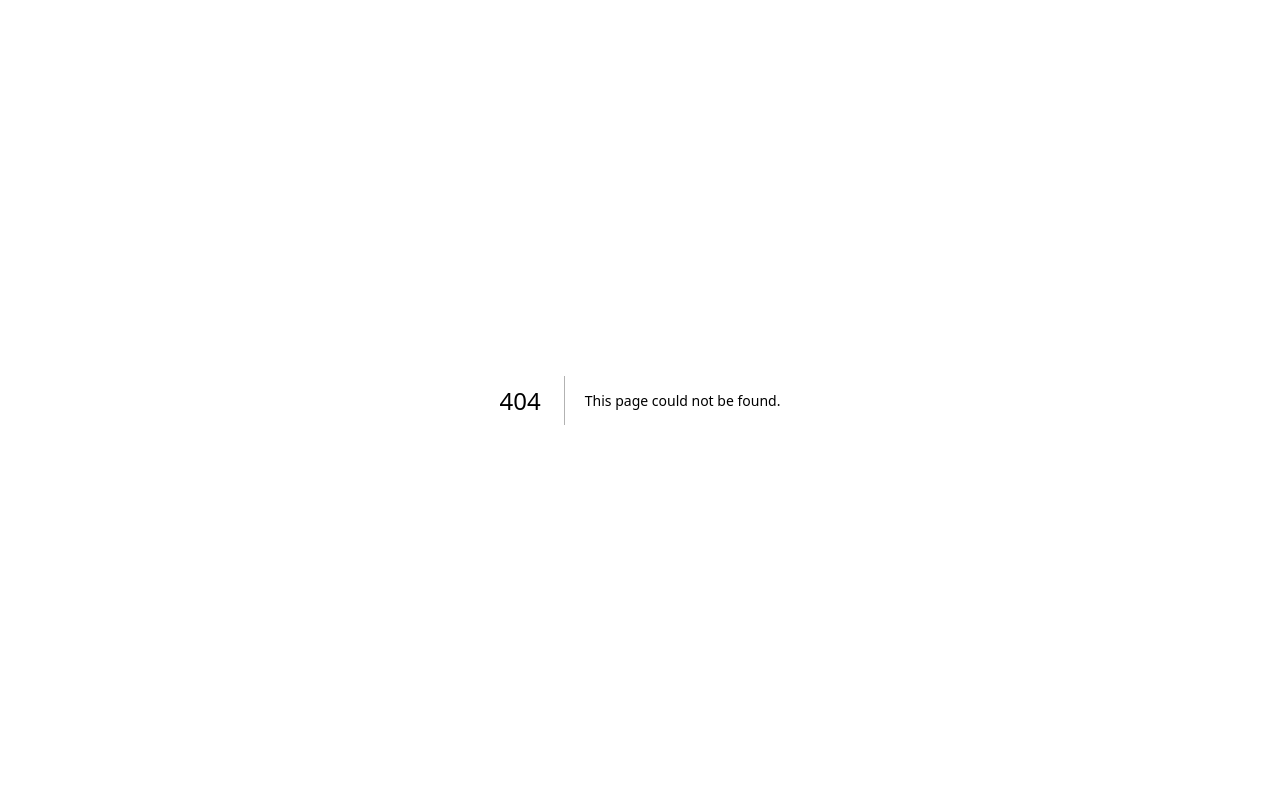
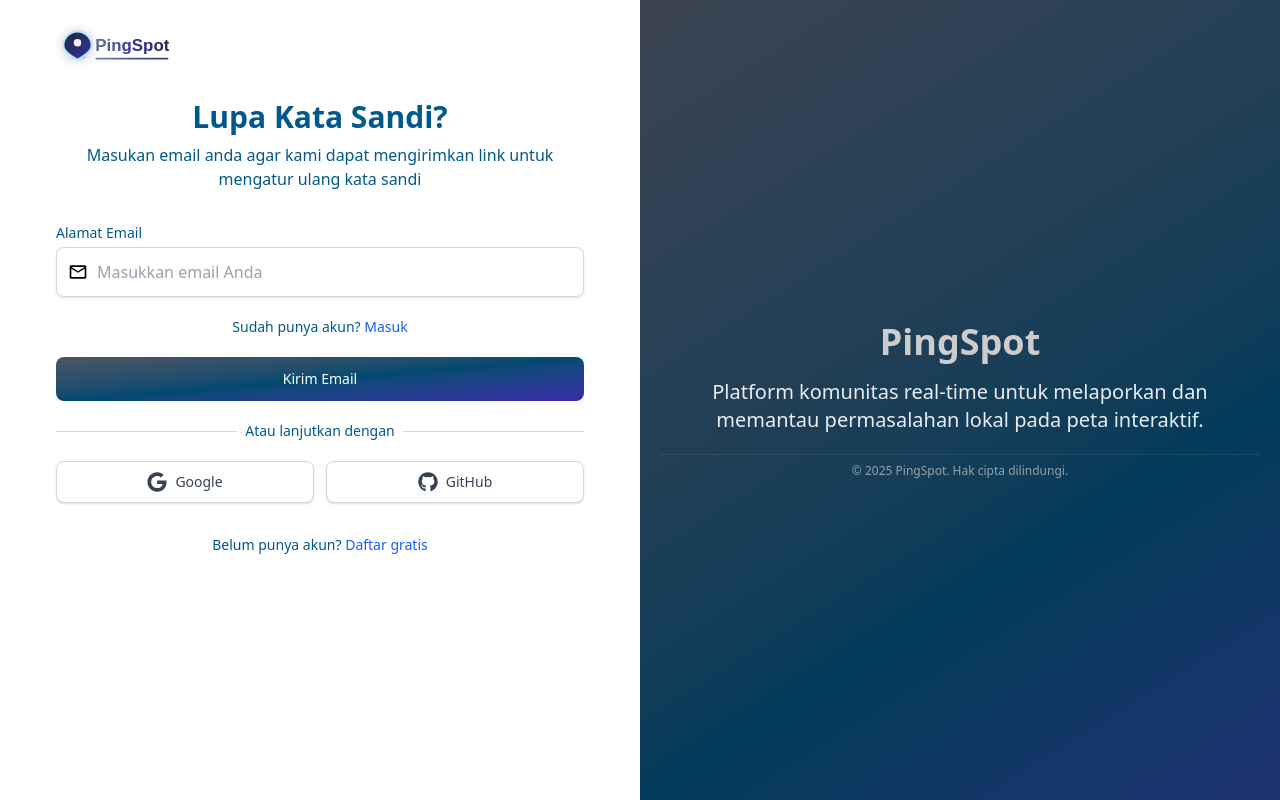
Before and after one commit to AndreanDjabbar/PingSpot, a Next.js app in the folder client/: page /auth/forgot-password in a window 1280 px wide. Before the commit this address had no page. Built offline with nearby package versions, Linux system fonts and the light colour scheme; no server answers.

Commit message:
Add: create forgot password page for input email

```diff
--- /dev/null
+++ b/client/src/app/auth/forgot-password/page.tsx
@@ -0,0 +1,148 @@
+'use client';
+/* eslint-disable react/no-unescaped-entities */
+import AuthLayout from "@/layouts/AuthLayout";
+import { MdMailOutline } from "react-icons/md";
+import { FaGoogle, FaGithub } from "react-icons/fa";
+import InputField from "@/components/form/InputField";
+import { useForm } from "react-hook-form";
+import { IForgotPasswordFormEmailType } from "../types";
+import { zodResolver } from "@hookform/resolvers/zod";
+import ButtonSubmit from "@/components/form/ButtonSubmit";
+import ErrorSection from "@/components/UI/ErrorSection";
+import SuccessSection from "@/components/UI/SuccessSection";
+import {  getDataResponseMessage } from "@/utils/getDataResponse";
+import { getErrorResponseDetails, getErrorResponseMessage } from "@/utils/gerErrorResponse";
+import { useEffect, useRef } from "react";
+import { useToast } from "@/hooks/useToast";
+import { useEmailVerification } from "@/hooks/auth/useForgotPassword";
+import { useRouter } from "next/navigation";
+import { ForgotPasswordEmailVerificationSchema } from "../Schema";
+
+const ForgotPasswordPage = () => {
+    const {
+        register,
+        handleSubmit,
+        formState: { errors }
+    } = useForm<IForgotPasswordFormEmailType>({
+        resolver: zodResolver(ForgotPasswordEmailVerificationSchema)
+    });
+    const { toastSuccess, toastError } = useToast();
+
+    const { mutate, isPending, isError, isSuccess, error, data } = useEmailVerification();
+    const router = useRouter();
+    const errorRef = useRef<string | null>(null);
+
+    useEffect(() => {
+        if (isError && error) {
+            const currentError = getErrorResponseMessage(error);
+            if (errorRef.current !== currentError) {
+                toastError(currentError);
+                errorRef.current = currentError;
+            }
+        }
+        if (isSuccess && data) {
+            toastSuccess(getDataResponseMessage(data));
+            setTimeout(() => {
+                router.push("/auth/login");
+            }, 2000);
+        }
+        if (!isError) {
+            errorRef.current = null;
+        }
+    }, [isError, isSuccess, error, data, toastError, toastSuccess, router]);
+
+    const onSubmit = (data: IForgotPasswordFormEmailType) => {
+        mutate({ ...data });
+    };
+    return (
+        <AuthLayout>
+            <div className="space-y-8">
+                <div className="text-center space-y-2">
+                    <h1 className="text-3xl font-bold text-sky-800">Lupa Kata Sandi?</h1>
+                    <p className="text-sky-800">Masukan email anda agar kami dapat mengirimkan link untuk mengatur ulang kata sandi</p>
+                </div>
+
+                {isSuccess && (
+                    <SuccessSection message={getDataResponseMessage(data)}/>
+                )}
+
+                {isError && (
+                    <ErrorSection
+                    message={getErrorResponseMessage(error)}
+                    errors={getErrorResponseDetails(error)}/>
+                )}
+
+                {!isSuccess && (
+                    <>
+                        <form className="space-y-5" onSubmit={handleSubmit(onSubmit)}>
+                            <div>
+                                <InputField
+                                    id="email"
+                                    name="email"
+                                    type="email"
+                                    register={register("email")}
+                                    className="w-full"
+                                    withLabel={true}
+                                    labelTitle="Alamat Email"
+                                    icon={<MdMailOutline size={20} />}
+                                    placeHolder="Masukkan email Anda"
+                                />
+                                <div className="text-red-500 text-sm font-semibold">{errors.email?.message as string}</div>
+                            </div>
+
+                            <p className="text-center text-sm text-sky-800">
+                                Sudah punya akun?{' '}
+                                <a href="/auth/login" className="font-medium text-blue-600 hover:text-blue-500 transition-colors duration-200">
+                                    Masuk
+                                </a>
+                            </p>
+
+                            <ButtonSubmit
+                                className="group relative w-full flex items-center justify-center py-3 px-4 text-sm font-medium rounded-lg text-white bg-pingspot-gradient-hoverable focus:outline-none focus:ring-2 focus:ring-offset-2 focus:ring-sky-800 transition-colors duration-300"
+                                title="Kirim Email"
+                                progressTitle="Mengirim..."
+                                isProgressing={isPending}
+                            />
+
+                            <div className="relative">
+                                <div className="absolute inset-0 flex items-center">
+                                    <div className="w-full border-t border-gray-300" />
+                                </div>
+                                <div className="relative flex justify-center text-sm">
+                                    <span className="px-2 bg-white text-sky-800">Atau lanjutkan dengan</span>
+                                </div>
+                            </div>
+
+                            <div className="grid grid-cols-2 gap-3">
+                                <button
+                                    type="button"
+                                    className="w-full inline-flex justify-center py-2.5 px-4 border border-gray-300 rounded-lg shadow-sm bg-white text-sm font-medium text-gray-700 hover:bg-gray-200 focus:outline-none focus:ring focus:ring-sky-800 transition-all duration-300"
+                                    onClick={() => window.location.href = process.env.NEXT_PUBLIC_GOOGLE_AUTH_URL || ''}
+                                >
+                                    <FaGoogle size={20}/>
+                                    <span className="ml-2">Google</span>
+                                </button>
+
+                                <button
+                                    type="button"
+                                    className="w-full inline-flex justify-center py-2.5 px-4 border border-gray-300 rounded-lg shadow-sm bg-white text-sm font-medium text-gray-700 hover:bg-gray-200 focus:outline-none focus:ring focus:ring-sky-800 transition-all duration-200"
+                                >
+                                    <FaGithub size={20}/>
+                                    <span className="ml-2">GitHub</span>
+                                </button>
+                            </div>
+                        </form>
+                        <p className="text-center text-sm text-sky-800">
+                        Belum punya akun?{' '}
+                        <a href="/auth/register" className="font-medium text-blue-600 hover:text-blue-500 transition-colors duration-200">
+                            Daftar gratis
+                        </a>
+                        </p>
+                    </>
+                )}
+
+            </div>
+        </AuthLayout>
+        );
+    };
+export default ForgotPasswordPage;
```
